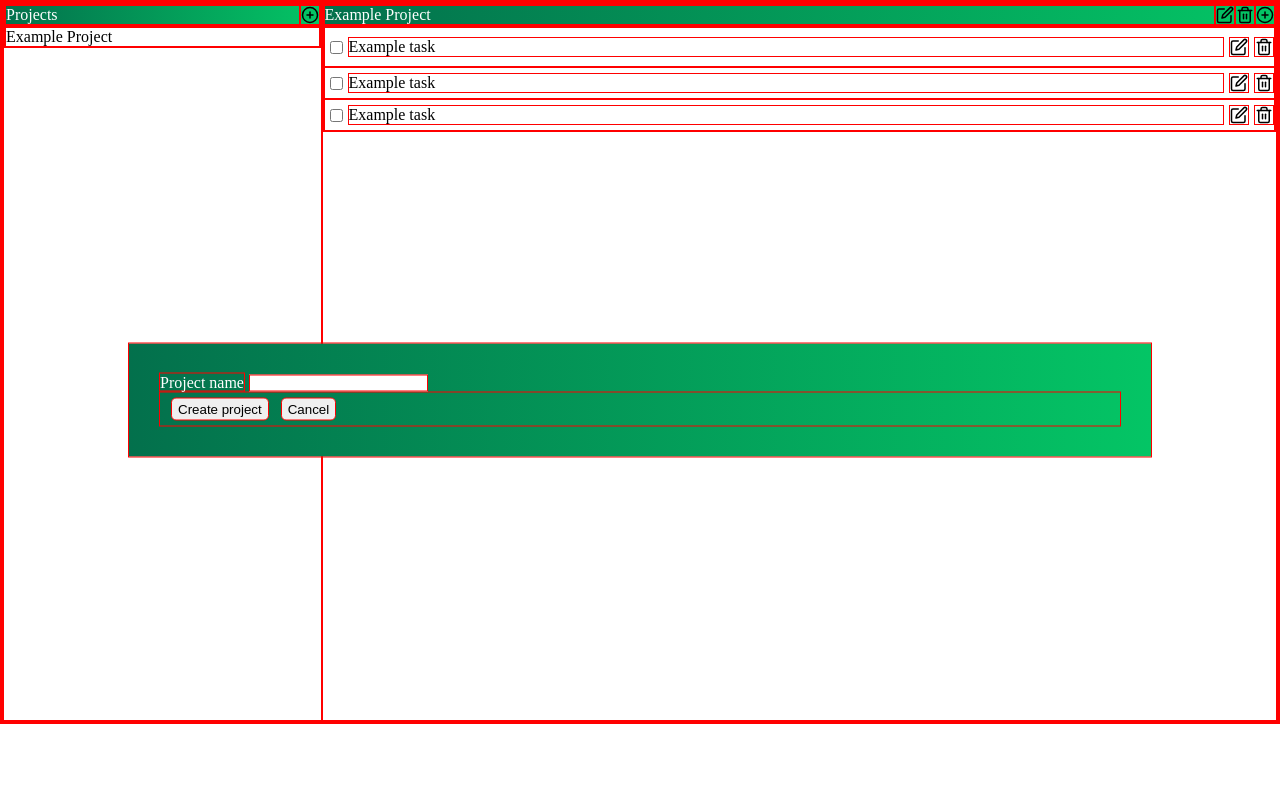
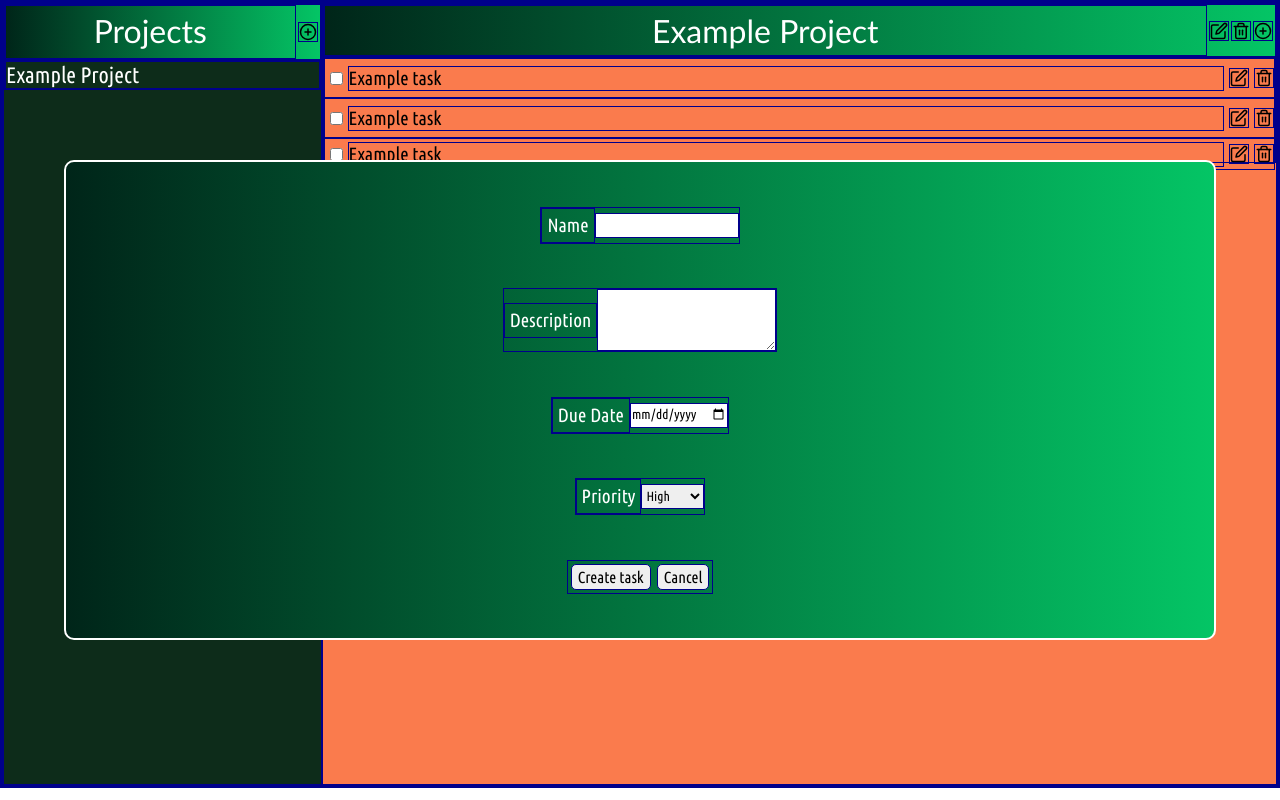
Before and after one commit to Melanie-J-Baker/to-do-list, a website built with webpack: page src/template.html in a window 1280 px wide. Built offline with nearby package versions, Linux system fonts and the light colour scheme; a web font is replaced by a local one.

Commit message:
Add google fonts and background colors. Add border to modals. Styling of icons and buttons

```diff
--- a/src/style.css
+++ b/src/style.css
@@ -1,54 +1,80 @@
+:root {
+  --coral: rgb(250, 123, 77);
+  --dark-teal: rgb(0, 37, 25);
+  --light-teal: rgb(4, 197, 101);
+}
+
 * {
   margin: 0;
   padding: 0;
   box-sizing: border-box;
-  border: 1px red solid;
+  border: 1px solid darkblue;
+  font-family: "Ubuntu Condensed", sans-serif;
 }
 
 .content {
   display: grid;
   grid-template-columns: 1fr 3fr;
-  height: 90vh;
+  height: 98vh;
   position: relative;
+}
+
+.projects {
+  background-color: rgb(13, 44, 26);
+  color: white;
 }
 
 .projects-head {
   display: flex;
   flex-direction: row;
-  background: linear-gradient(90deg, rgb(3, 112, 76), rgb(4, 197, 101));
-  color: white;
+  background: linear-gradient(90deg, var(--dark-teal), var(--light-teal));
+  height: 7vh;
 }
 
 .projects-heading {
   flex: 1;
+  padding: 5px;
+  text-align: center;
+  color: white;
+  font-family: "Barriecito", "Gill Sans", sans-serif;
+  font-size: 2rem;
 }
 
-.new-project {
-  position: absolute;
-  left: 50%;
-  top: 50%;
-  transform: translate(-50%, -50%);
-  width: 80%;
-  padding: 30px;
-  background: linear-gradient(90deg, rgb(3, 112, 76), rgb(4, 197, 101));
-  color: white;
+.add-project {
+  align-self: center;
+  margin: 2px;
 }
 
-.project-btns-div {
+.projects-main {
+  font-size: 1.4rem;
+}
+
+.main {
+  background-color: var(--coral);
   display: flex;
-  flex-direction: row;
-  padding: 5px;
+  flex-direction: column;
 }
 
 .main-head {
   display: flex;
   flex-direction: row;
-  background: linear-gradient(90deg, rgb(3, 112, 76), rgb(4, 197, 101));
-  color: white;
+  background: linear-gradient(90deg, var(--dark-teal), var(--light-teal));
+  align-items: center;
 }
 
 .main-heading {
   flex: 1;
+  text-align: center;
+  color: white;
+  font-family: "Barriecito", "Gill Sans", sans-serif;
+  font-size: 2rem;
+  padding: 5px;
+}
+
+.edit-project,
+.delete-project,
+.add-task {
+  margin: 2px;
 }
 
 .tasks {
@@ -60,6 +86,7 @@
   display: flex;
   flex-direction: row;
   align-items: center;
+  font-size: 1.2rem;
 }
 
 input[type="checkbox"],
@@ -72,12 +99,40 @@ input[type="checkbox"],
   flex: 1;
 }
 
+.new-project {
+  position: absolute;
+  left: 50%;
+  top: 50%;
+  transform: translate(-50%, -50%);
+  width: 80%;
+  padding: 20px;
+  background: linear-gradient(90deg, var(--dark-teal), var(--light-teal));
+  color: white;
+  display: grid;
+  grid-template-rows: repeat(2, 1fr);
+  border-radius: 10px;
+  border: 2px solid white;
+}
+
+.project-input-div {
+  display: flex;
+  flex-direction: row;
+  font-size: 1.2rem;
+}
+
+.project-btns-div {
+  display: flex;
+  flex-direction: row;
+  padding: 5px;
+  justify-content: center;
+}
+
 .new-task {
   position: absolute;
   top: 50%;
   left: 50%;
   transform: translate(-50%, -50%);
-  background: linear-gradient(90deg, rgb(3, 112, 76), rgb(4, 197, 101));
+  background: linear-gradient(90deg, var(--dark-teal), var(--light-teal));
   width: 90%;
   height: 60%;
   display: flex;
@@ -86,12 +141,20 @@ input[type="checkbox"],
   align-items: center;
   border-radius: 10px;
   color: white;
+  font-size: 1.2rem;
+  border: 2px solid white;
 }
 
 .form-div {
   display: flex;
   flex-direction: row;
   align-items: center;
+}
+
+input#name,
+input#date,
+select#priority {
+  height: 25px;
 }
 
 .form-label {
@@ -106,6 +169,16 @@ input[type="checkbox"],
   margin-left: 6px;
   margin-right: 6px;
   border-radius: 5px;
+  font-size: 1rem;
+}
+
+.create-task,
+.cancel-task {
+  margin: 3px;
+}
+
+.form-btns.div {
+  padding: 5px;
 }
 
 .hidden {
--- a/src/template.html
+++ b/src/template.html
@@ -5,6 +5,12 @@
     <title>To-Do List</title>
     <meta name="viewport" content="width=device-width,initial-scale=1" />
     <script defer="defer" src="main.js"></script>
+    <link rel="preconnect" href="https://fonts.googleapis.com" />
+    <link rel="preconnect" href="https://fonts.gstatic.com" crossorigin />
+    <link
+      href="https://fonts.googleapis.com/css2?family=Barriecito&family=Ubuntu+Condensed&display=swap"
+      rel="stylesheet"
+    />
   </head>
   <body>
     <div class="content">
@@ -120,16 +126,18 @@
       </div>
     </div>
     <!--new project modal-->
-    <div class="new-project">
-      <label for="project-name">Project name</label>
-      <input type="text" id="project-name" name="project-name" required />
+    <div class="new-project hidden">
+      <div class="project-input-div">
+        <label for="project-name">Project name</label>
+        <input type="text" id="project-name" name="project-name" required />
+      </div>
       <div class="project-btns-div">
         <button class="create-project" type="button">Create project</button>
         <button class="cancel cancel-project" type="button">Cancel</button>
       </div>
     </div>
     <!--new task modal-->
-    <div class="new-task hidden">
+    <div class="new-task">
       <div class="name-div form-div">
         <label class="form-label" for="name">Name</label>
         <input type="text" id="name" name="name" required />
```
